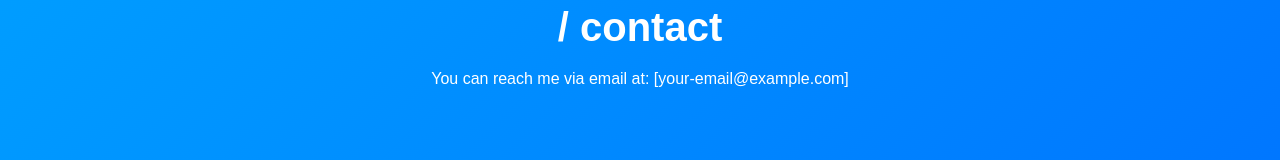
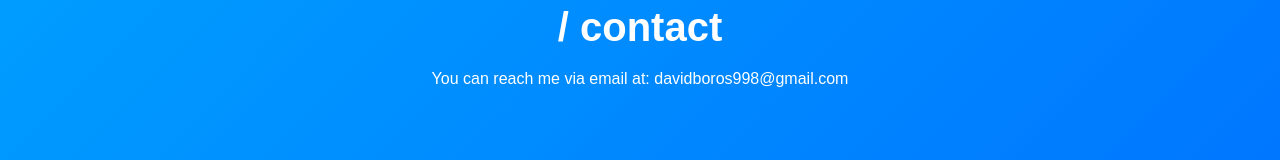
Before and after one commit to davidus98/my-portfolio, a React (Create React App) app: page / in a window 1280 px wide. Shown: the part 1571-1731 px from the top of the page. Built offline with nearby package versions, Linux system fonts and the light colour scheme.

Commit message:
fix(Contact): fix email

```diff
--- a/src/components/Contact.js
+++ b/src/components/Contact.js
@@ -5,7 +5,7 @@ function Contact() {
   return (
     <section id="contact">
       <h1>/ contact</h1>
-      <p>You can reach me via email at: [your-email@example.com]</p>
+      <p>You can reach me via email at: davidboros998@gmail.com</p>
     </section>
   );
 }
```
